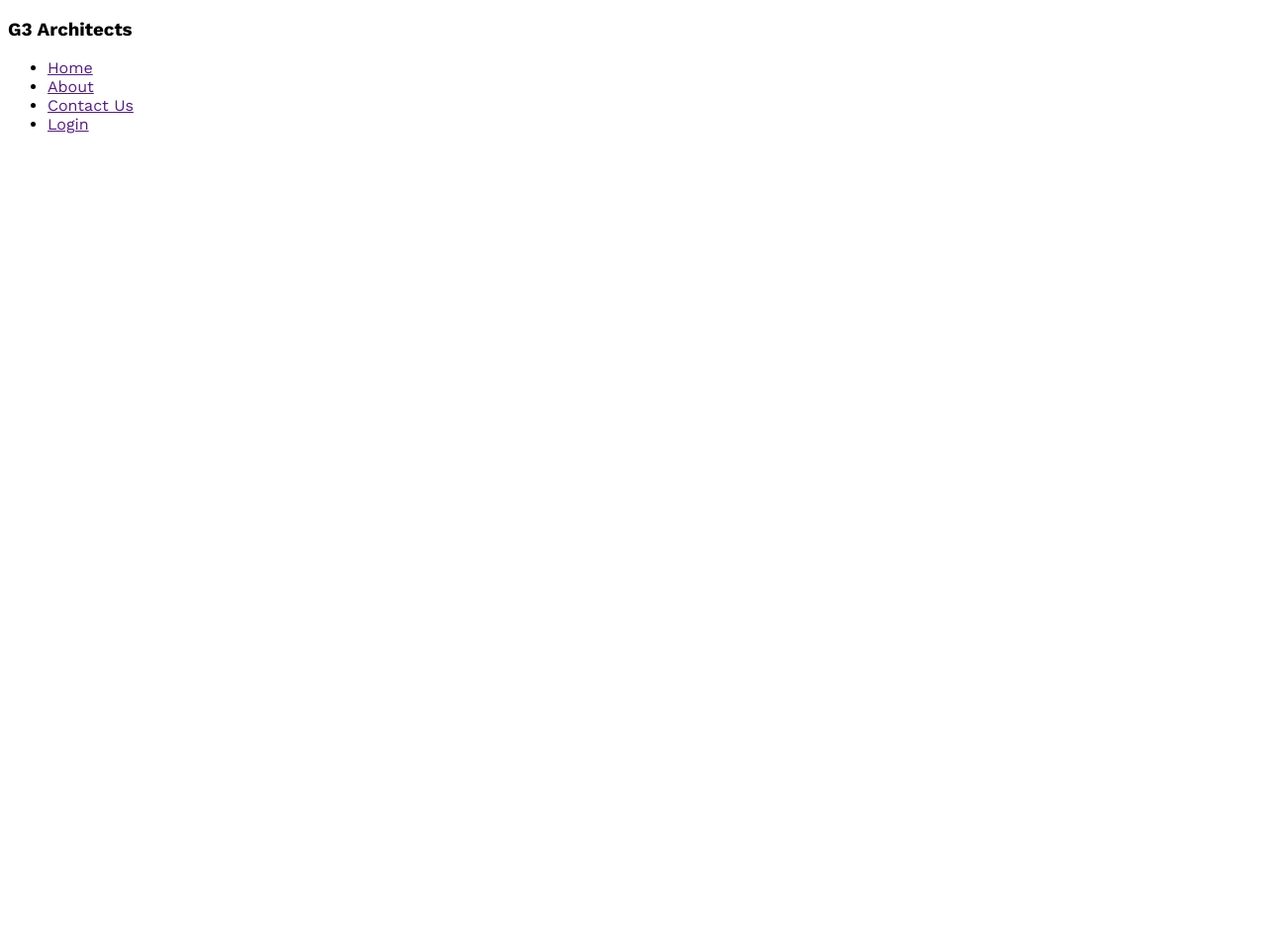
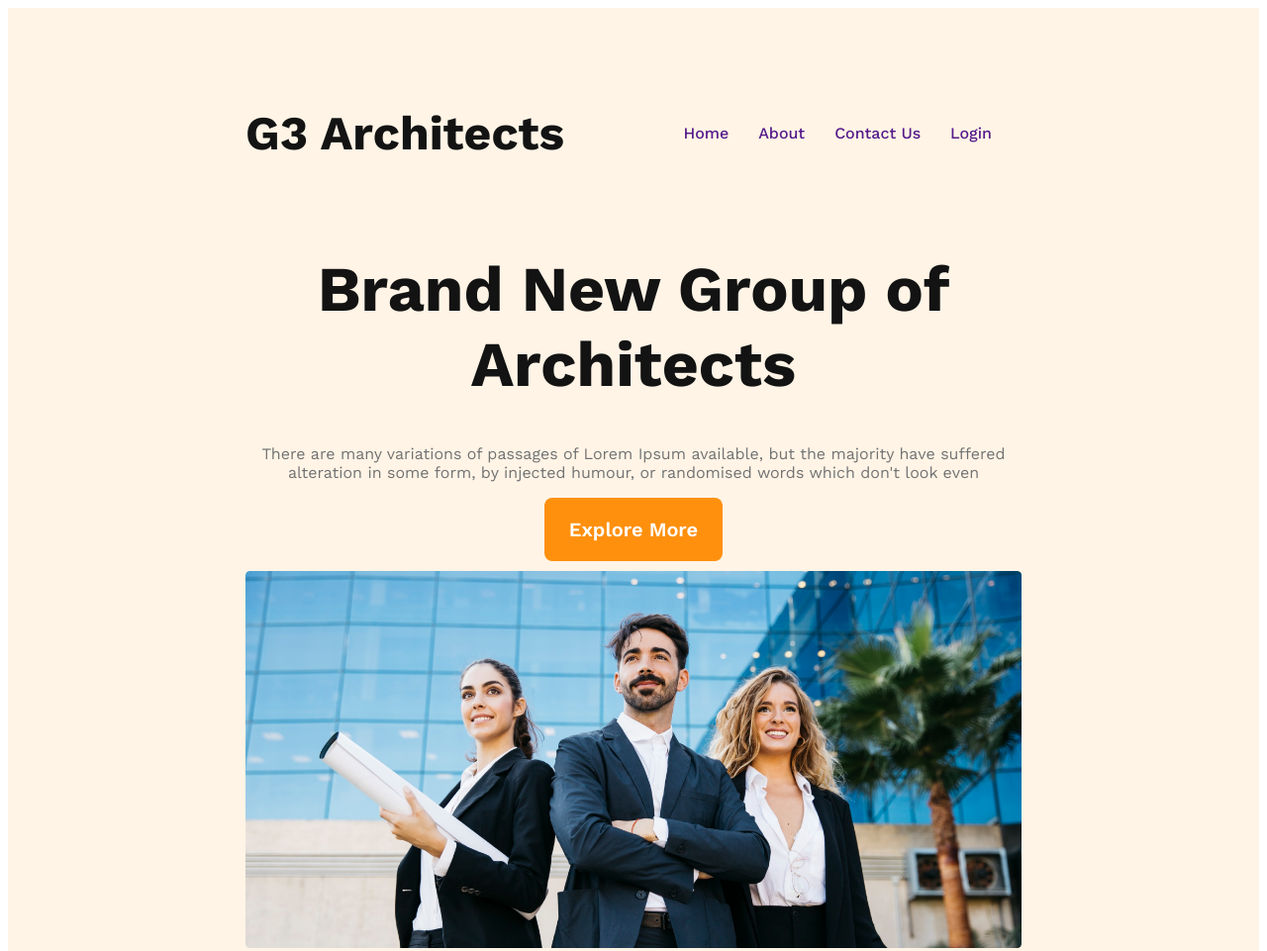
Before and after one commit to masud467/g3-architects-website, a plain HTML site: page index.html in a window 1280 px wide. Shown: the top 961 px of the page at 99% size. Before the commit the page ends 800 px from the top, so only its background shows below. Drawn offline with nearby package versions, Linux system fonts and the light colour scheme.

Commit message:
Finished the header section for small and medium devices

```diff
--- a/index.html
+++ b/index.html
@@ -9,7 +9,7 @@
 <body>
     <header>
         <nav>
-            <h3>G3 Architects</h3>
+            <h3 class="nav-title">G3 Architects</h3>
             <ul>
                 <li><a href="">Home</a></li>
                 <li><a href="">About</a></li>
@@ -17,6 +17,14 @@
                 <li><a href="">Login</a></li>
             </ul>
         </nav>
+        <div class="banner">
+            <div class="banner-container">
+                <h1 class="banner-title">Brand New Group of Architects</h1>
+               <p class="banner-description">There are many variations of passages of Lorem Ipsum available, but the majority have suffered alteration in some form, by injected humour, or randomised words which don't look even</p>
+               <button class="btn-primary">Explore More</button>
+            </div>
+            <img src="images/banner.png" alt="">
+        </div>
 
     </header>
     <main>
--- a/styles/basic.css
+++ b/styles/basic.css
@@ -1,7 +1,101 @@
 /* work sans font from google fonts */
 @import url('https://fonts.googleapis.com/css2?family=Roboto:wght@100&family=Work+Sans:wght@400;500;600;700;800&display=swap');
 
+
+/* shared style */
 *{
     font-family: 'Roboto', sans-serif;
     font-family: 'Work Sans', sans-serif;
 }
+
+.btn-primary{
+    border-radius: 8px;
+    background: #FF900E;
+    color: #FFF;
+    padding: 20px 25px;
+    font-weight: 600;
+    font-size: 1.25rem;
+    cursor: pointer;
+    border: 0;
+}
+
+/* header style */
+header{
+    background-color:rgba(255, 144, 14, 0.10);
+    padding: 50px 240px;
+}
+nav{
+    display: flex;
+    justify-content: space-between;
+    align-items: center;
+
+}
+
+.nav-title{
+    color: #131313;
+    font-size: 3rem;
+    font-weight: 700;
+}
+nav > ul{
+    display: flex;
+    /* list-style: none; */
+
+}
+
+nav li{
+    list-style: none;
+    margin-right: 30px;
+    font-weight: 500;
+    font-size: 1rem;
+    color: #424242;
+
+}
+nav a {
+    text-decoration: none;
+}
+
+/* banner style */
+.banner-container{
+    max-width: 860;
+    text-align: center;
+    margin: 0 auto;
+}
+.banner-title{
+    font-weight: 700;
+    font-size: 4rem;
+    color: #131313;
+
+}
+.banner-description{
+    color: #727272;
+
+}
+
+.banner img{
+    margin-top: 10px;
+    width:100%
+}
+
+
+/* Responsive media query */
+
+/* mobile responsive */
+@media screen and (max-width:576px) {
+    header{
+        padding: 5px;
+    }
+    nav{
+        flex-direction: column;
+    }
+}
+
+/* tablet or medium responsive */
+
+@media screen and (min-width:576px) and (max-width:960px) {
+    header{
+        padding: 5px;
+    }
+    nav{
+        flex-direction: column;
+    }
+}
```
